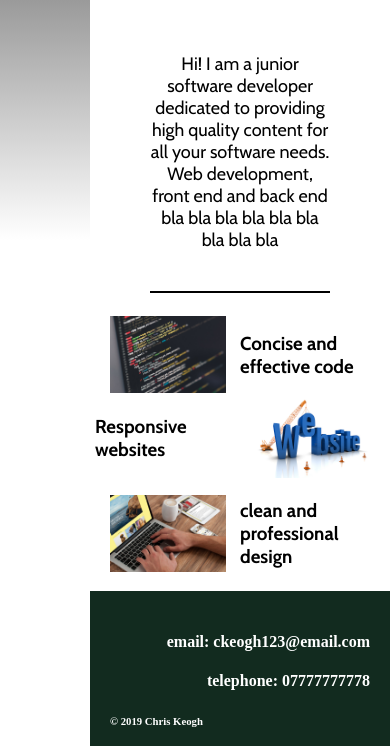
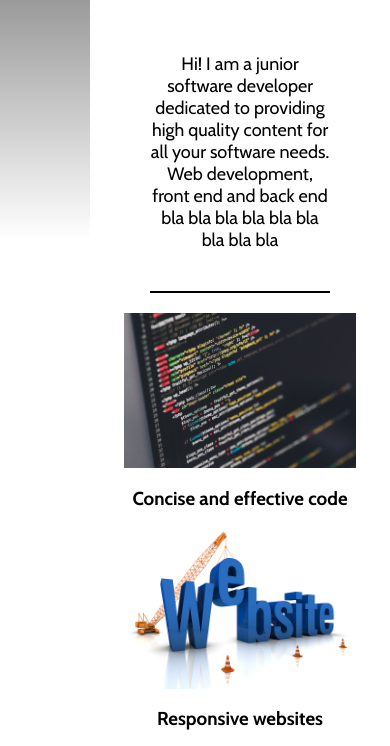
Before and after one commit to CKeogh/Portfolio2, a plain HTML site: page index.html in a window 390 px wide. Shown: the part 307-1053 px from the top of the page. Drawn offline with nearby package versions, Linux system fonts and the light colour scheme; a web font is replaced by a local one.

Commit message:
media query for bullet points

```diff
--- a/index.html
+++ b/index.html
@@ -37,15 +37,15 @@
 
         <!--bullet points-->
         <div class="bullets">
-            <img src="images/code-1839406_1920.jpg" alt="lines of code">
-            <h3>Concise and effective code</h3>
+            <img class="codelines" src="images/code-1839406_1920.jpg" alt="lines of code">
+            <h3 class="concise">Concise and effective code</h3>
 
-            <h3>Responsive websites</h3>
-            <img src="images/websites.jpg" alt="a crane lifting 3D text spelling 'website'">
+            <h3 class="responsive">Responsive websites</h3>
+            <img class="crane" src="images/websites.jpg" alt="a crane lifting 3D text spelling 'website'">
 
 
-            <img src="images/laptop.jpg" alt="laptop viewing a website">
-            <h3>clean and professional design</h3>
+            <img class="laptop" src="images/laptop.jpg" alt="laptop viewing a website">
+            <h3 class="clean">clean and professional design</h3>
         </div>
 
         <footer>
--- a/styles/style.css
+++ b/styles/style.css
@@ -82,6 +82,7 @@ img {
     width: 80%;
 }
 
+@media screen and (min-width: 600px) {
     .bullets {
         display: grid;
         margin: 5px;
@@ -89,3 +90,37 @@ img {
         justify-items: center;
         align-items: center;
     }
+}
+ @media screen and (max-width: 599px) {
+     .bullets {
+         display: grid;
+         margin: 5px;
+         grid-template-areas: "codelines" "concise" "crane" "responsive" "laptop" "clean";
+         justify-items: center;
+         align-items: center;
+     }
+
+     .codelines {
+         grid-area: codelines;
+     }
+
+     .concise {
+         grid-area: concise;
+     }
+
+     .crane {
+         grid-area: crane;
+     }
+
+     .responsive {
+         grid-area: responsive;
+     }
+
+     .laptop {
+         grid-area: laptop;
+     }
+
+     .clean {
+         grid-area: clean;
+     }
+ }
```
Lines whose indentation alone changed are shown as unchanged.
